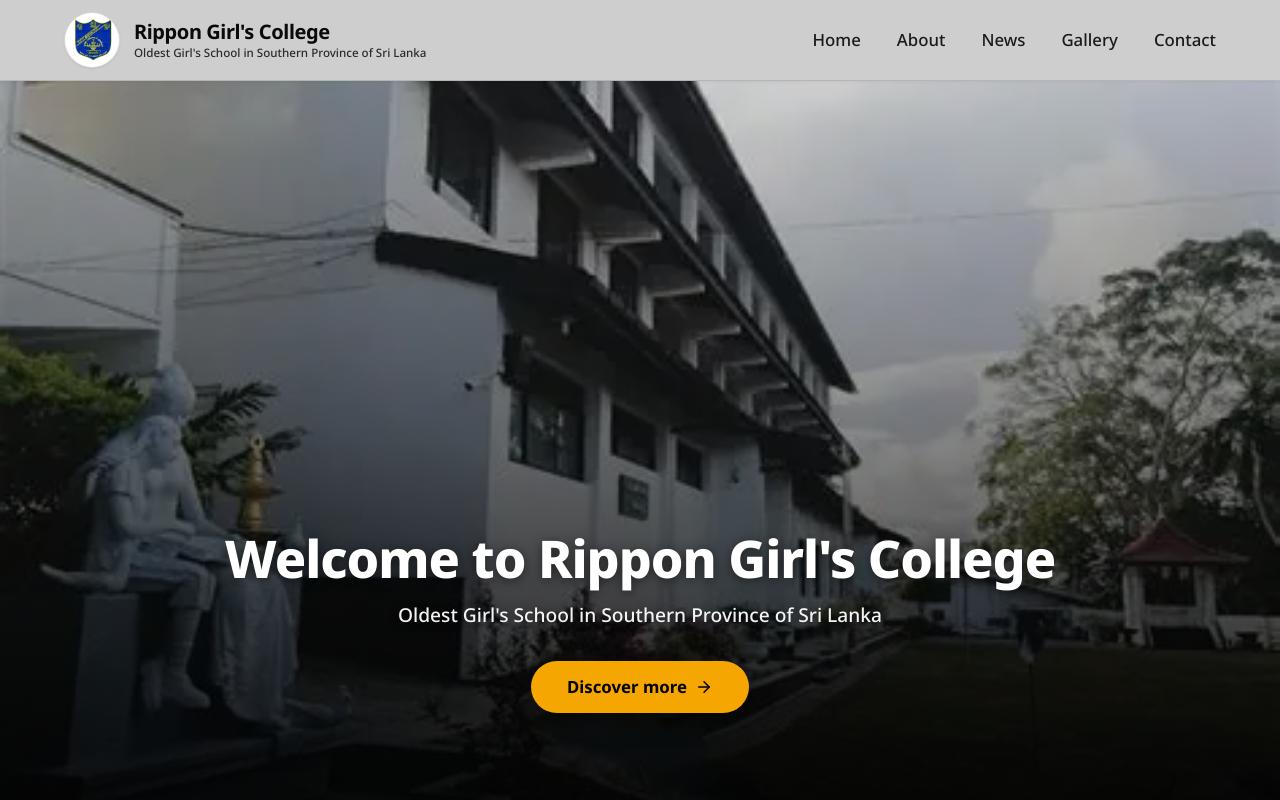
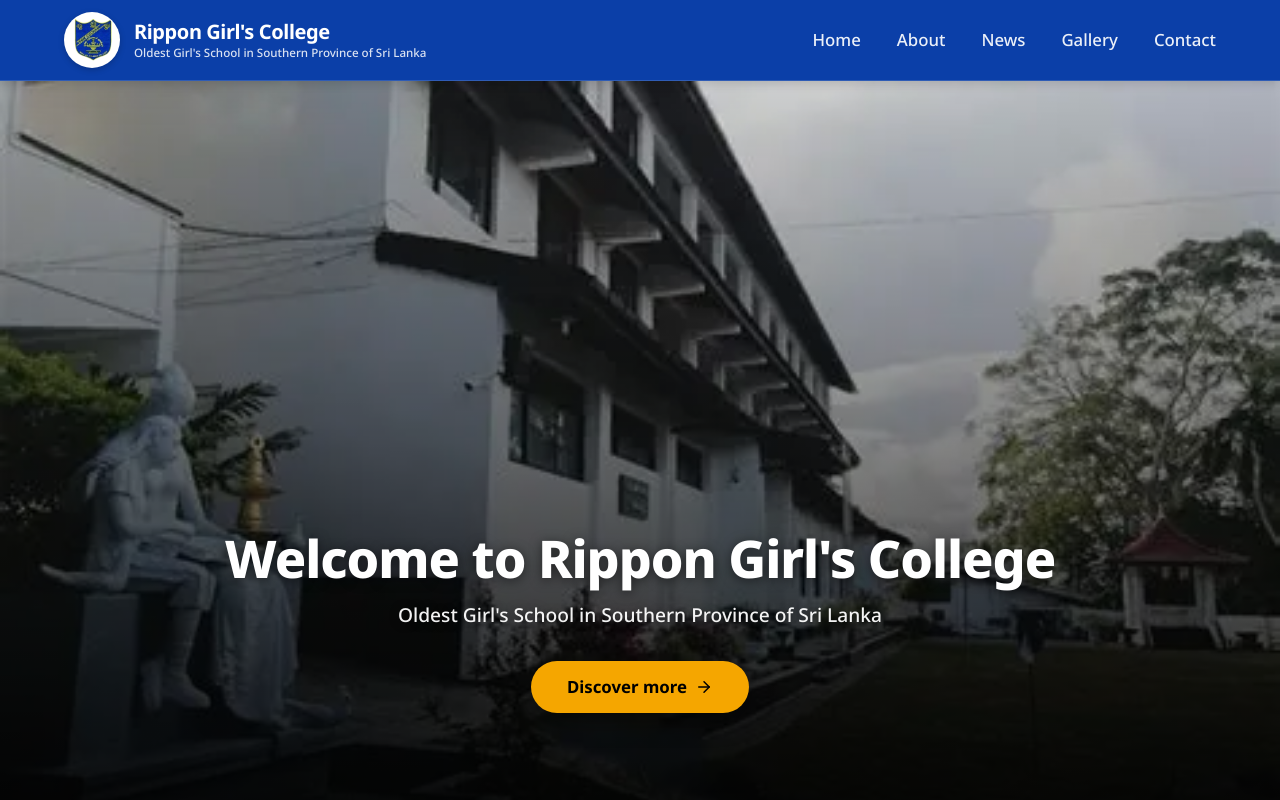
Before and after one commit to Avishka-kavishan/Rippon-Girls-College-Website, a Next.js app: page / in a window 1280 px wide. Shown: the top 800 px of the page. Built offline with nearby package versions, Linux system fonts and the light colour scheme.

Commit message:
style: change navbar background to school royal blue with white text and gold hover accents

```diff
--- a/src/app/globals.css
+++ b/src/app/globals.css
@@ -11,8 +11,8 @@
   --font-family: var(--font-noto-sans), 'Noto Sans', system-ui, -apple-system, BlinkMacSystemFont, 'Segoe UI', Roboto, sans-serif;
   --bg-main: #ffffff;
   --bg-page: #f5f5f5;
-  --nav-bg: #cecece;
-  --nav-border: rgba(0, 0, 0, 0.12);
+  --nav-bg: #0b3fa8;
+  --nav-border: rgba(255, 255, 255, 0.15);
   --primary-blue: #0b3fa8;
   --primary-blue-dark: #072b78;
   --primary-blue-light: #1554d4;
--- a/src/components/Navbar.css
+++ b/src/components/Navbar.css
@@ -1,12 +1,12 @@
 /* Navbar Vanilla CSS */
 .navbar-header {
   width: 100%;
-  background-color: var(--nav-bg, #cecece);
-  border-bottom: 1px solid var(--nav-border, rgba(0, 0, 0, 0.12));
+  background-color: var(--nav-bg, #0b3fa8);
+  border-bottom: 1px solid var(--nav-border, rgba(255, 255, 255, 0.15));
   position: sticky;
   top: 0;
   z-index: 100;
-  box-shadow: 0 1px 3px rgba(0, 0, 0, 0.05);
+  box-shadow: 0 2px 10px rgba(0, 0, 0, 0.15);
 }
 
 .navbar-container {
@@ -35,8 +35,8 @@
   min-height: 3.5rem;
   background-color: #ffffff;
   border-radius: 50%;
-  border: 1px solid rgba(0, 0, 0, 0.15);
-  box-shadow: 0 1px 2px rgba(0, 0, 0, 0.08);
+  border: 1px solid rgba(255, 255, 255, 0.4);
+  box-shadow: 0 2px 6px rgba(0, 0, 0, 0.2);
   display: flex;
   align-items: center;
   justify-content: center;
@@ -61,14 +61,14 @@
   font-size: 1.25rem;
   font-weight: 700;
   letter-spacing: -0.02em;
-  color: #0a0a0a;
+  color: #ffffff;
   line-height: 1.2;
 }
 
 .navbar-subtitle {
   font-size: 0.725rem;
   font-weight: 500;
-  color: #2b2b2b;
+  color: rgba(255, 255, 255, 0.85);
   line-height: 1.2;
   margin-top: 0.15rem;
 }
@@ -83,7 +83,7 @@
 .navbar-link {
   font-size: 1.05rem;
   font-weight: 500;
-  color: #1a1a1a;
+  color: rgba(255, 255, 255, 0.92);
   position: relative;
   padding: 0.25rem 0;
   transition: color 0.15s ease;
@@ -96,12 +96,12 @@
   left: 0;
   width: 0;
   height: 2px;
-  background-color: #0a0a0a;
+  background-color: var(--color-gold, #f5a600);
   transition: width 0.2s ease;
 }
 
 .navbar-link:hover {
-  color: #000000;
+  color: var(--color-gold, #f5a600);
 }
 
 .navbar-link:hover::after {
@@ -113,19 +113,19 @@
   display: none;
   padding: 0.5rem;
   border-radius: 0.375rem;
-  color: #111827;
+  color: #ffffff;
   transition: background-color 0.15s ease;
 }
 
 .navbar-mobile-toggle:hover {
-  background-color: rgba(0, 0, 0, 0.08);
+  background-color: rgba(255, 255, 255, 0.12);
 }
 
 /* Mobile Dropdown Menu */
 .navbar-mobile-menu {
   display: none;
-  background-color: #c4c4c4;
-  border-top: 1px solid rgba(0, 0, 0, 0.1);
+  background-color: var(--primary-blue-dark, #072b78);
+  border-top: 1px solid rgba(255, 255, 255, 0.12);
   padding: 0.75rem 1.25rem 1.25rem;
 }
 
@@ -135,12 +135,13 @@
   border-radius: 0.375rem;
   font-size: 1rem;
   font-weight: 500;
-  color: #111827;
-  transition: background-color 0.15s ease;
+  color: #ffffff;
+  transition: background-color 0.15s ease, color 0.15s ease;
 }
 
 .navbar-mobile-link:hover {
-  background-color: rgba(0, 0, 0, 0.06);
+  color: var(--color-gold, #f5a600);
+  background-color: rgba(255, 255, 255, 0.08);
 }
 
 /* Responsive Media Queries */
```
